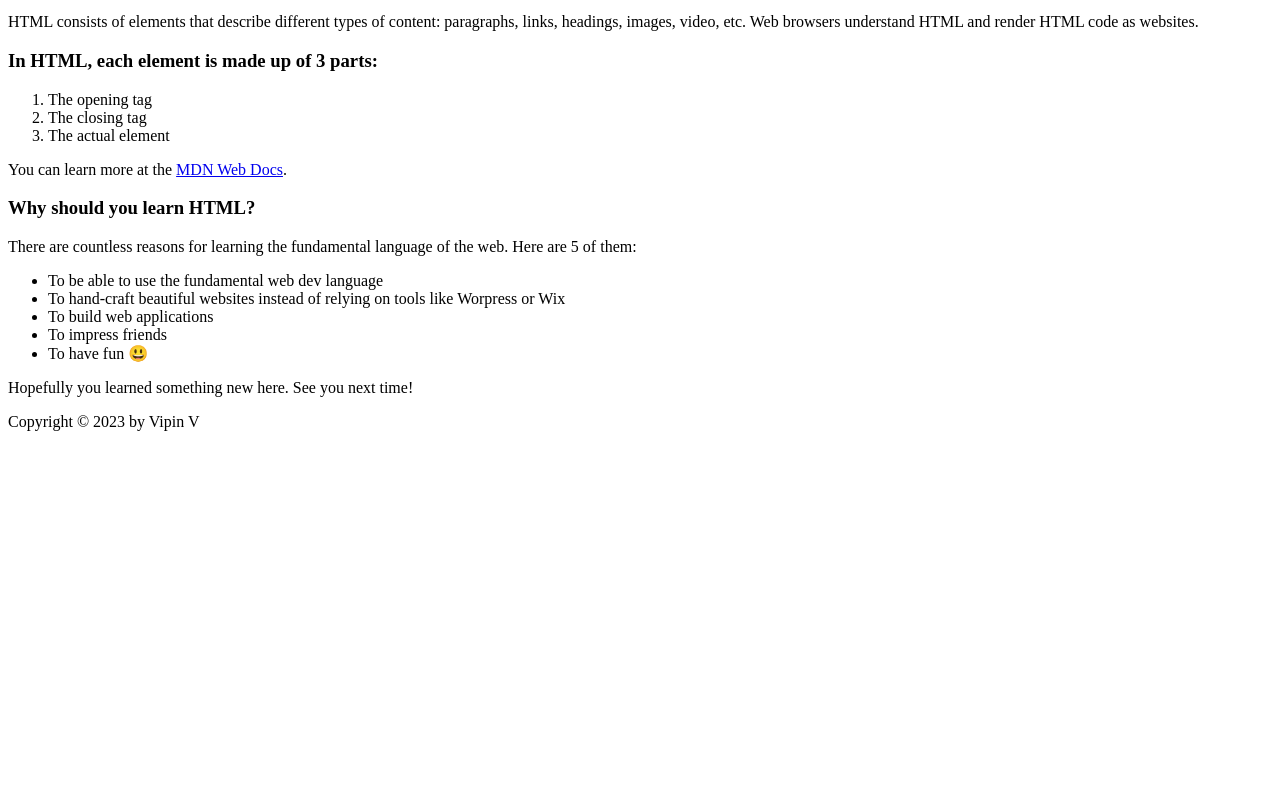
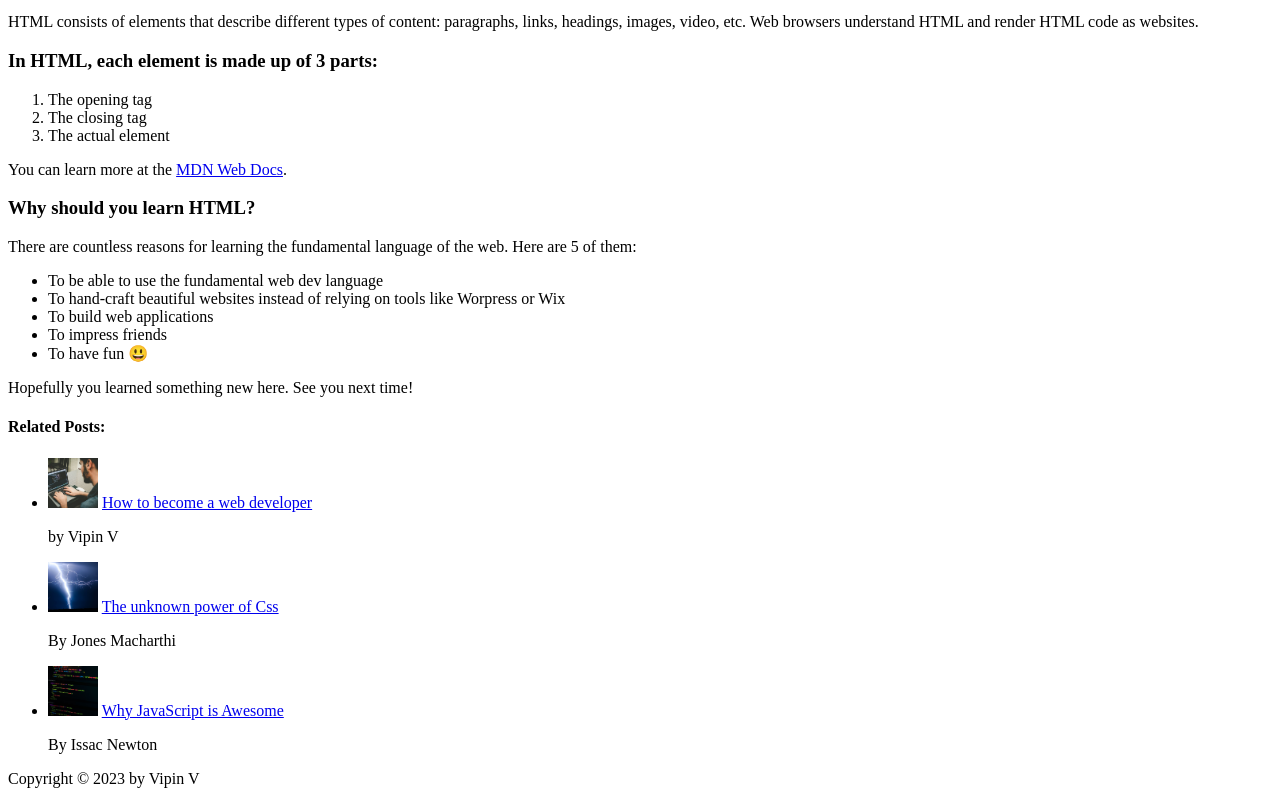
Before and after one commit to Vipin-V/Code-Magazine, a plain HTML site: page index.html in a window 1280 px wide. Shown: the part 622-1418 px from the top of the page. Before the commit the page ends 1061 px from the top, so only its background shows below. Drawn offline with Linux system fonts and the light colour scheme.

Commit message:
added more contents

```diff
--- a/index.html
+++ b/index.html
@@ -85,6 +85,38 @@
       </ul>
       <p>Hopefully you learned something new here. See you next time!</p>
     </article>
+
+    <aside>
+      <h4>Related Posts:</h4>
+      <ul>
+        <li>
+          <img
+            src="img/related-1.jpg"
+            alt="programming guy"
+            width="50"
+            height="50"
+          />
+          <a href="#"> How to become a web developer</a><br />
+          <p>by Vipin V</p>
+        </li>
+        <li>
+          <img src="img/related-2.jpg" alt="Css" width="50" height="50" />
+          <a href="#">The unknown power of Css</a>
+          <p>By Jones Macharthi</p>
+        </li>
+        <li>
+          <img
+            src="img/related-3.jpg"
+            alt="JavaScript code image"
+            width="50"
+            height="50"
+          />
+          <a href="#">Why JavaScript is Awesome</a>
+          <p>By Issac Newton</p>
+        </li>
+      </ul>
+    </aside>
+
     <footer>Copyright &copy; 2023 by Vipin V</footer>
   </body>
 </html>
```
